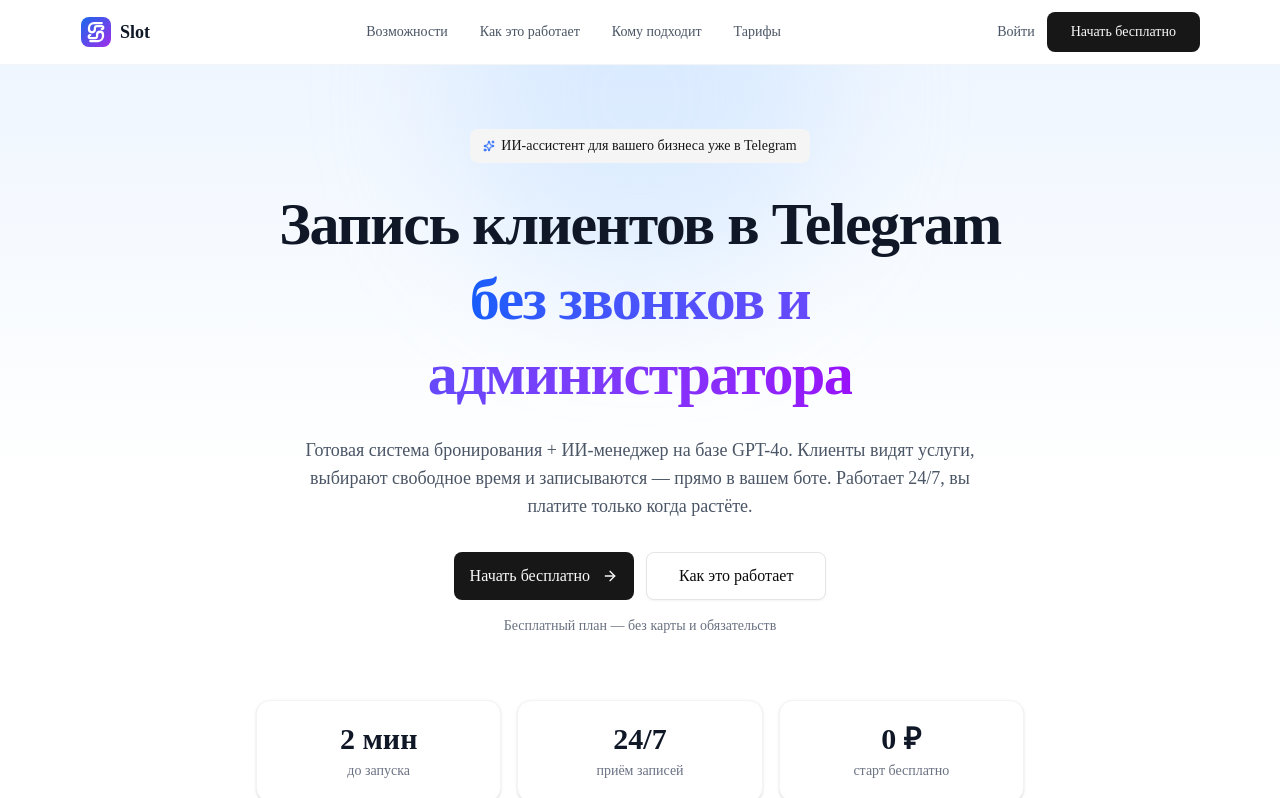
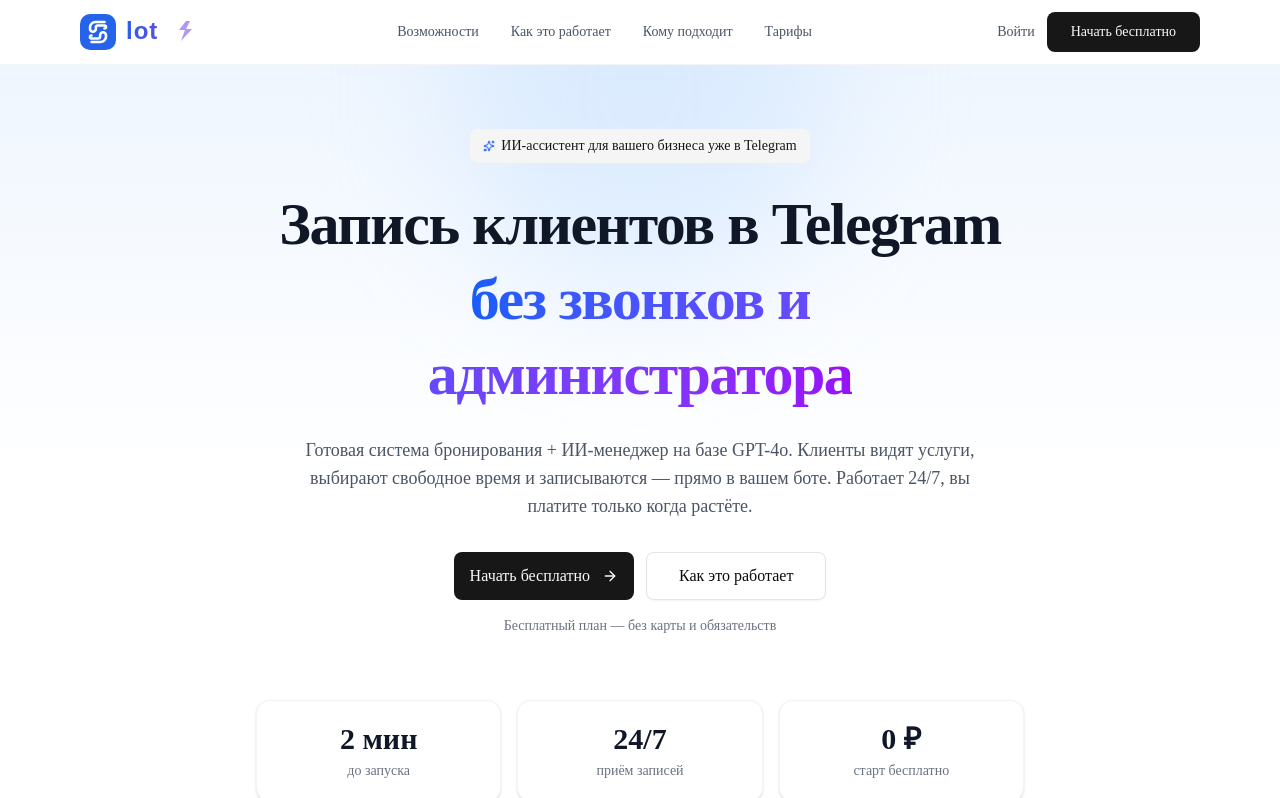
Before and after one commit to dimzes1985/telegram-mini-app, a Next.js app: page / in a window 1280 px wide. Shown: the top 798 px of the page. Built offline with nearby package versions, Linux system fonts and the light colour scheme.

Commit message:
feat: stylized Slot wordmark logo in navbar and footer

```diff
--- a/src/app/page.tsx
+++ b/src/app/page.tsx
@@ -167,8 +167,7 @@ export default function Home() {
       <header className="sticky top-0 z-50 border-b border-gray-100 bg-white/80 backdrop-blur-md">
         <div className="mx-auto flex h-16 max-w-6xl items-center justify-between px-4">
           <div className="flex items-center gap-2">
-            <Image src="/slot-logo.svg" alt="Slot" width={32} height={32} />
-            <span className="text-lg font-bold text-gray-900">Slot</span>
+            <Image src="/slot-wordmark.svg" alt="Slot" width={132} height={36} />
           </div>
           <nav className="hidden items-center gap-8 text-sm text-gray-600 md:flex">
             <a href="#features" className="hover:text-gray-900">Возможности</a>
@@ -602,8 +601,7 @@ export default function Home() {
       <footer className="border-t border-gray-100 py-10">
         <div className="mx-auto flex max-w-6xl flex-col items-center justify-between gap-4 px-4 sm:flex-row">
           <div className="flex items-center gap-2">
-            <Image src="/slot-logo.svg" alt="Slot" width={28} height={28} />
-            <span className="font-semibold text-gray-900">Slot</span>
+            <Image src="/slot-wordmark.svg" alt="Slot" width={110} height={30} />
           </div>
           <p className="text-sm text-gray-500">
             © {new Date().getFullYear()} Slot. Все права защищены.
```
Also changed, not shown: public/slot-wordmark.svg (added).
